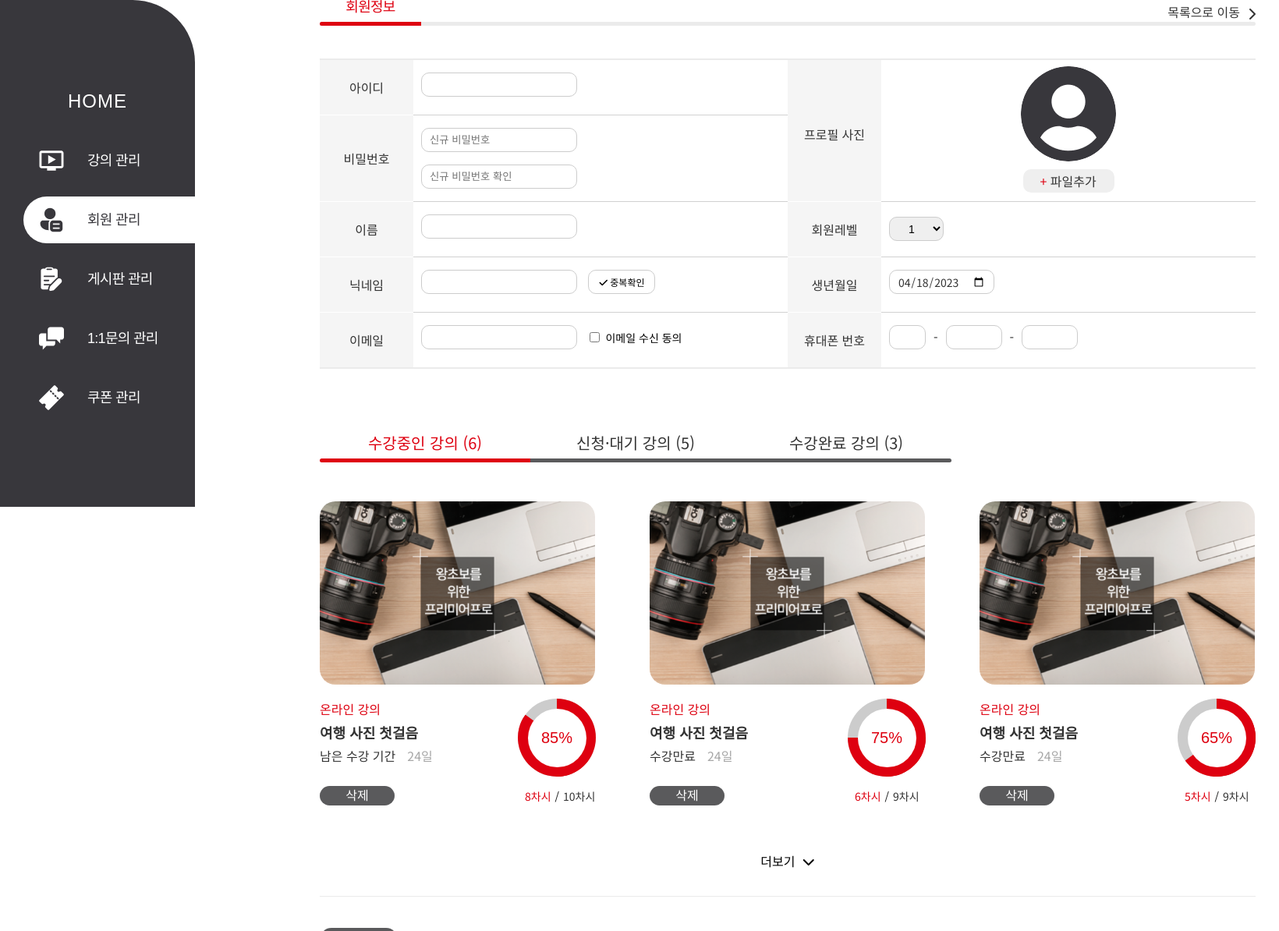
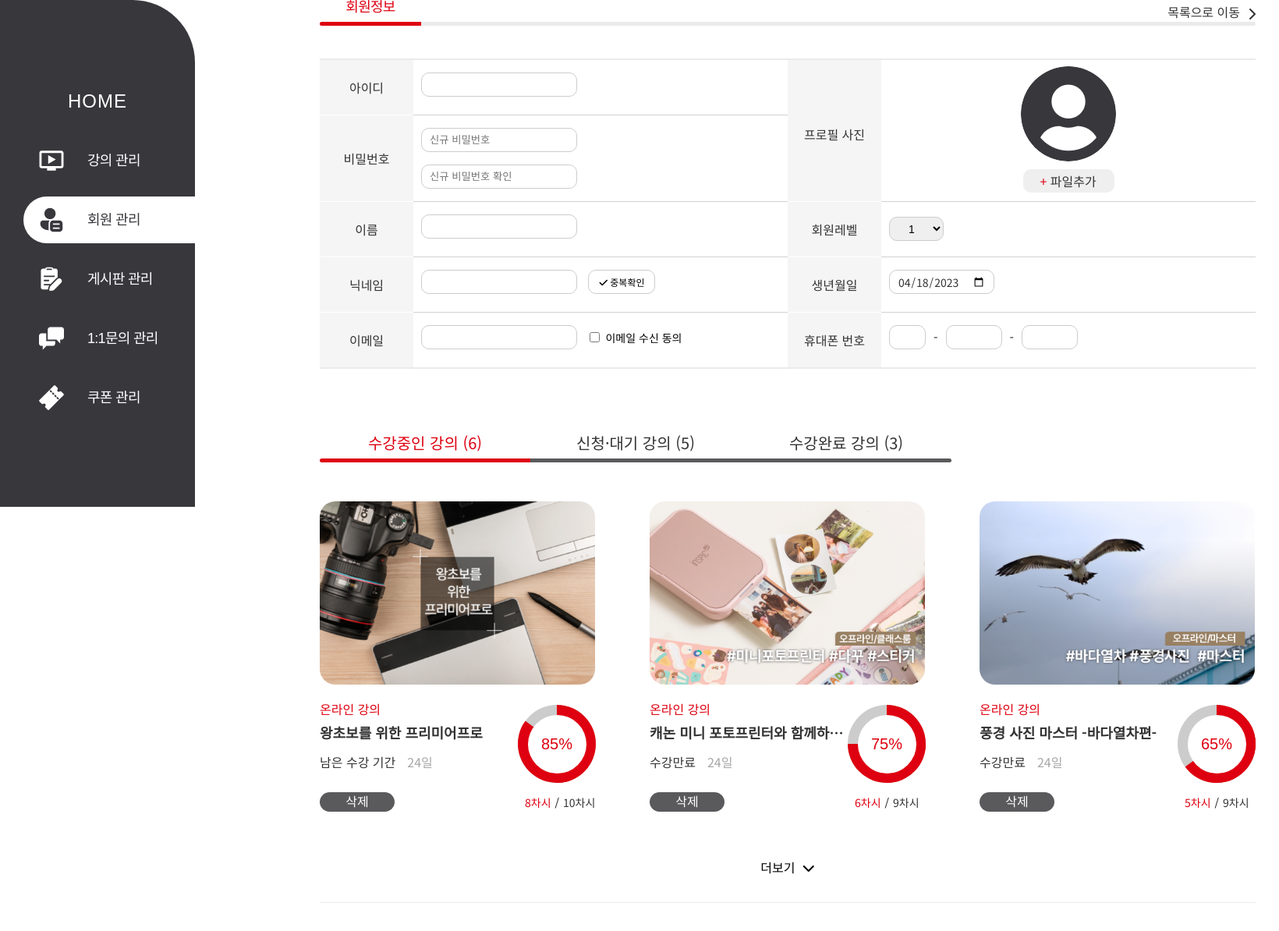
Before and after one commit to skymin95/Ending_fairy, a PHP site: page /Ending_fairy/adm/adm_member_insert.php?mb_no=1 in a window 1640 px wide. Shown: the part 150-1344 px from the top of the page at 78% size. Run offline with PHP 8.4, Linux system fonts and the light colour scheme; the visitor is signed in with stand-in values (Sample User, id 1); data that the repository does not hold is empty; some libraries are stand-ins or nearby versions; some web fonts are replaced.

Commit message:
회원 이미지 삽입
회원 이미지 삽입

```diff
--- a/adm/adm_member_insert.php
+++ b/adm/adm_member_insert.php
@@ -120,7 +120,7 @@ $mb_no = $_GET['mb_no']; // 회원명
             <img src="http://localhost/Ending_fairy/images/test.png" alt="asd">
             <div class="mclass-content">
               <p>온라인 강의</p>
-              <h3>여행 사진 첫걸음</h3>
+              <h3>왕초보를 위한 프리미어프로</h3>
               <p>남은 수강 기간<span>24일</span></p>
               <div class="member_circle">
                 <button>삭제</button>
@@ -134,10 +134,10 @@ $mb_no = $_GET['mb_no']; // 회원명
           </li>
 
           <li class="lists__item class-load">
-            <img src="http://localhost/Ending_fairy/images/test.png" alt="asd">
+            <img src="http://localhost/Ending_fairy/images/class1.png" alt="asd">
             <div class="mclass-content">
               <p>온라인 강의</p>
-              <h3>여행 사진 첫걸음</h3>
+              <h3>캐논 미니 포토프린터와 함께하는 다이어리 꾸미기</h3>
               <p>수강만료<span>24일</span></p>
               <div class="member_circle">
                 <button>삭제</button>
@@ -151,7 +151,24 @@ $mb_no = $_GET['mb_no']; // 회원명
           </li>
 
           <li class="lists__item class-load">
-            <img src="http://localhost/Ending_fairy/images/test.png" alt="asd">
+            <img src="http://localhost/Ending_fairy/images/class2.png" alt="asd">
+            <div class="mclass-content">
+              <p>온라인 강의</p>
+              <h3>풍경 사진 마스터 -바다열차편-</h3>
+              <p>수강만료<span>24일</span></p>
+              <div class="member_circle">
+                <button>삭제</button>
+                <div class="progress-bar position"></div>
+                <div class='class_lr'>
+                  <span>5차시</span>
+                  <span>9차시</span>
+                </div>
+              </div>
+            </div>
+          </li>
+
+          <li class="lists__item class-load">
+            <img src="http://localhost/Ending_fairy/images/class3.png" alt="asd">
             <div class="mclass-content">
               <p>온라인 강의</p>
               <h3>여행 사진 첫걸음</h3>
@@ -168,27 +185,10 @@ $mb_no = $_GET['mb_no']; // 회원명
           </li>
 
           <li class="lists__item class-load">
-            <img src="http://localhost/Ending_fairy/images/test.png" alt="asd">
+            <img src="http://localhost/Ending_fairy/images/class4.png" alt="asd">
             <div class="mclass-content">
               <p>온라인 강의</p>
-              <h3>여행 사진 첫걸음</h3>
-              <p>수강만료<span>24일</span></p>
-              <div class="member_circle">
-                <button>삭제</button>
-                <div class="progress-bar position"></div>
-                <div class='class_lr'>
-                  <span>5차시</span>
-                  <span>9차시</span>
-                </div>
-              </div>
-            </div>
-          </li>
-
-          <li class="lists__item class-load">
-            <img src="http://localhost/Ending_fairy/images/test.png" alt="asd">
-            <div class="mclass-content">
-              <p>온라인 강의</p>
-              <h3>여행 사진 첫걸음</h3>
+              <h3>영상의 기초</h3>
               <p>수강만료<span>24일</span></p>
               <div class="member_circle">
                 <button>삭제</button>
@@ -202,10 +202,10 @@ $mb_no = $_GET['mb_no']; // 회원명
           </li>
 
           <li class="lists__item class-load">
-            <img src="http://localhost/Ending_fairy/images/test.png" alt="asd">
+            <img src="http://localhost/Ending_fairy/images/class5.png" alt="asd">
             <div class="mclass-content">
               <p>온라인 강의</p>
-              <h3>여행 사진 첫걸음</h3>
+              <h3>인물 사진 첫걸음</h3>
               <p>수강만료<span>24일</span></p>
               <div class="member_circle">
                 <button>삭제</button>
@@ -228,17 +228,55 @@ $mb_no = $_GET['mb_no']; // 회원명
             <img src="http://localhost/Ending_fairy/images/test.png" alt="asd">
             <div class="mclass-content">
               <p>온라인 강의</p>
-              <h3>여행 사진 첫걸음</h3>
+              <h3>왕초보를 위한 프리미어프로</h3>
               <p>수강만료<span>24일</span></p>
               <div class="member_circle">
                 <button>삭제</button>
                 <div class="progress-bar position"></div>
+                <div class='class_lr'>
+                  <span>6차시</span>
+                  <span>9차시</span>
+                </div>
               </div>
             </div>
           </li>
 
           <li class="lists__item class-load">
-            <img src="http://localhost/Ending_fairy/images/test.png" alt="asd">
+            <img src="http://localhost/Ending_fairy/images/class1.png" alt="asd">
+            <div class="mclass-content">
+              <p>온라인 강의</p>
+              <h3>캐논 미니 포토프린터와 함께하는 다이어리 꾸미기</h3>
+              <p>수강만료<span>24일</span></p>
+              <div class="member_circle">
+                <button>삭제</button>
+                <div class="progress-bar position"></div>
+                <div class='class_lr'>
+                  <span>5차시</span>
+                  <span>9차시</span>
+                </div>
+              </div>
+            </div>
+          </li>
+
+          <li class="lists__item class-load">
+            <img src="http://localhost/Ending_fairy/images/class2.png" alt="asd">
+            <div class="mclass-content">
+              <p>온라인 강의</p>
+              <h3>풍경 사진 마스터 -바다열차편-</h3>
+              <p>수강만료<span>24일</span></p>
+              <div class="member_circle">
+                <button>삭제</button>
+                <div class="progress-bar position"></div>
+                <div class='class_lr'>
+                  <span>4차시</span>
+                  <span>9차시</span>
+                </div>
+              </div>
+            </div>
+          </li>
+
+          <li class="lists__item class-load">
+            <img src="http://localhost/Ending_fairy/images/class3.png" alt="asd">
             <div class="mclass-content">
               <p>온라인 강의</p>
               <h3>여행 사진 첫걸음</h3>
@@ -246,45 +284,27 @@ $mb_no = $_GET['mb_no']; // 회원명
               <div class="member_circle">
                 <button>삭제</button>
                 <div class="progress-bar position"></div>
+                <div class='class_lr'>
+                  <span>3차시</span>
+                  <span>9차시</span>
+                </div>
               </div>
             </div>
           </li>
 
           <li class="lists__item class-load">
-            <img src="http://localhost/Ending_fairy/images/test.png" alt="asd">
+            <img src="http://localhost/Ending_fairy/images/class4.png" alt="asd">
             <div class="mclass-content">
               <p>온라인 강의</p>
-              <h3>여행 사진 첫걸음</h3>
+              <h3>영상의 기초</h3>
               <p>수강만료<span>24일</span></p>
               <div class="member_circle">
                 <button>삭제</button>
                 <div class="progress-bar position"></div>
-              </div>
-            </div>
-          </li>
-
-          <li class="lists__item class-load">
-            <img src="http://localhost/Ending_fairy/images/test.png" alt="asd">
-            <div class="mclass-content">
-              <p>온라인 강의</p>
-              <h3>여행 사진 첫걸음</h3>
-              <p>수강만료<span>24일</span></p>
-              <div class="member_circle">
-                <button>삭제</button>
-                <div class="progress-bar position"></div>
-              </div>
-            </div>
-          </li>
-
-          <li class="lists__item class-load">
-            <img src="http://localhost/Ending_fairy/images/test.png" alt="asd">
-            <div class="mclass-content">
-              <p>온라인 강의</p>
-              <h3>여행 사진 첫걸음</h3>
-              <p>수강만료<span>24일</span></p>
-              <div class="member_circle">
-                <button>삭제</button>
-                <div class="progress-bar position"></div>
+                <div class='class_lr'>
+                  <span>2차시</span>
+                  <span>9차시</span>
+                </div>
               </div>
             </div>
           </li>
@@ -302,37 +322,49 @@ $mb_no = $_GET['mb_no']; // 회원명
             <img src="http://localhost/Ending_fairy/images/test.png" alt="asd">
             <div class="mclass-content">
               <p>온라인 강의</p>
-              <h3>여행 사진 첫걸음</h3>
+              <h3>왕초보를 위한 프리미어프로</h3>
               <p>수강만료<span>24일</span></p>
               <div class="member_circle">
                 <button>삭제</button>
                 <div class="progress-bar position"></div>
+                <div class='class_lr'>
+                  <span>1차시</span>
+                  <span>9차시</span>
+                </div>
               </div>
             </div>
           </li>
 
           <li class="lists__item class-load">
-            <img src="http://localhost/Ending_fairy/images/test.png" alt="asd">
+            <img src="http://localhost/Ending_fairy/images/class1.png" alt="asd">
             <div class="mclass-content">
               <p>온라인 강의</p>
-              <h3>여행 사진 첫걸음</h3>
+              <h3>캐논 미니 포토프린터와 함께하는 다이어리 꾸미기</h3>
               <p>수강만료<span>24일</span></p>
               <div class="member_circle">
                 <button>삭제</button>
                 <div class="progress-bar position"></div>
+                <div class='class_lr'>
+                  <span>3차시</span>
+                  <span>9차시</span>
+                </div>
               </div>
             </div>
           </li>
 
           <li class="lists__item class-load">
-            <img src="http://localhost/Ending_fairy/images/test.png" alt="asd">
+            <img src="http://localhost/Ending_fairy/images/class6.png" alt="asd">
             <div class="mclass-content">
               <p>온라인 강의</p>
-              <h3>여행 사진 첫걸음</h3>
+              <h3>풍경 사진 첫걸음</h3>
               <p>수강만료<span>24일</span></p>
               <div class="member_circle">
                 <button>삭제</button>
                 <div class="progress-bar position"></div>
+                <div class='class_lr'>
+                  <span>2차시</span>
+                  <span>9차시</span>
+                </div>
               </div>
             </div>
           </li>
--- a/adm/css/member_insert.css
+++ b/adm/css/member_insert.css
@@ -409,6 +409,11 @@ margin-bottom: 30px;
 .mclass-content h3{
   font-size: 18px;
   color: #333;
+  text-overflow: ellipsis;
+  white-space: nowrap;
+  overflow: hidden;
+  width: 255px;
+  display: inline-block;
 }
 .mclass-content p:nth-of-type(2){
   color: #333;
```
Also changed, not shown: images/class1.png (added), images/class2.png (added), images/class3.png (added), images/class4.png (added), images/class5.png (added), images/class6.png (added).
